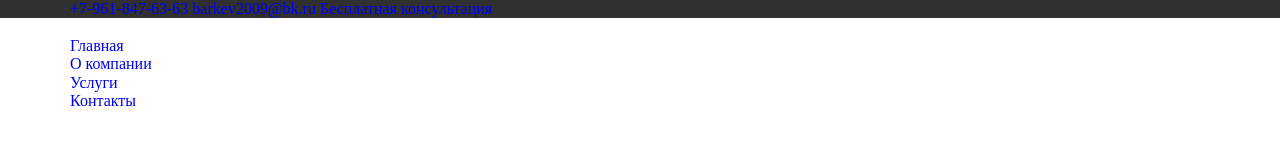
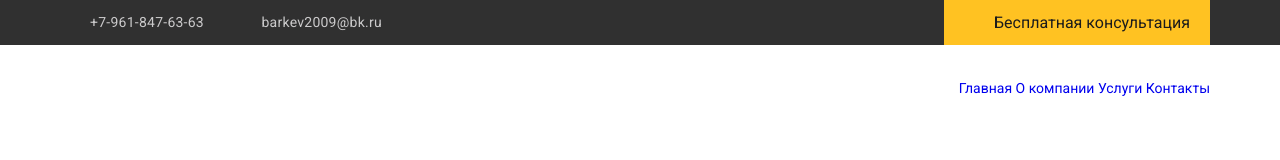
Before and after one commit to barkev2009/landingProject, a plain HTML site: page index.html in a window 1280 px wide. Drawn offline with Linux system fonts and the light colour scheme.

Commit message:
proceeded further with the header

```diff
--- a/css/style.css
+++ b/css/style.css
@@ -7,7 +7,8 @@ a {
     display: inline-block;
 }
 
-ul, li {
+ul,
+li {
     list-style: none;
     margin: 0;
     padding: 0;
@@ -20,9 +21,63 @@ ul, li {
 }
 
 body {
+    font-family: 'PT Serif', serif;
+    /* font-family: 'Roboto', sans-serif; */
+    font-weight: 400;
+    font-size: 14px;
+    line-height: 18px;
+    color: #5e5e5e;
+}
 
+header {
+    font-family: 'Roboto', sans-serif;
 }
 
 .header__top {
     background-color: #303030;
 }
+
+.header__btn {
+    float: right;
+    line-height: 36px;
+    font-family: 'Roboto', sans-serif;
+    color: #1b1b1b;
+    background-color: #ffc222;
+    padding: 5px 20px 4px 50px;
+    font-size: 16px;
+}
+
+.header__contacts::after {
+    content: '';
+    clear: both;
+    display: block;
+}
+
+.header__phone,
+.header__email {
+    color: #cbcacb;
+    letter-spacing: 0.25px;
+    line-height: 45px;
+}
+
+.header__phone {
+    padding-left: 20px;
+    padding-right: 30px;
+}
+
+.header__email {
+    padding-left: 24px;
+}
+
+.header__content {
+    padding: 34px 0px 23px;
+}
+
+.header__content-inner {
+    display: flex;
+    justify-content: space-between;
+}
+
+.menu li {
+    display: inline-block;
+}
--- a/index.html
+++ b/index.html
@@ -6,6 +6,10 @@
     <meta http-equiv="X-UA-Compatible" content="IE=edge">
     <meta name="viewport" content="width=device-width, initial-scale=1.0">
     <title>Document</title>
+    <link rel="preconnect" href="https://fonts.googleapis.com">
+    <link rel="preconnect" href="https://fonts.gstatic.com" crossorigin>
+    <link href="https://fonts.googleapis.com/css2?family=PT+Serif:wght@400;700&family=Roboto:wght@100;400&display=swap"
+        rel="stylesheet">
     <link rel="stylesheet" href="css/normalize.css">
     <link rel="stylesheet" href="css/style.css">
 </head>
@@ -14,13 +18,16 @@
     <header class="header">
         <div class="header__top">
             <div class="container">
-                <a href="#">+7-961-847-63-63</a>
-                <a href="#">barkev2009@bk.ru</a>
-                <a href="#">Бесплатная консультация</a>
+                <div class="header__contacts">
+                    <a class="header__phone" href="tel:79618476363">+7-961-847-63-63</a>
+                    <a class="header__email" href="#">barkev2009@bk.ru</a>
+                    <a class="header__btn" href="#">Бесплатная консультация</a>
+                </div>
             </div>
         </div>
         <div class="header__content">
             <div class="container">
+                <div class="header__content-inner">
                     <div class="header__logo">
                         <a href="#">
                             <img src="img/logo.png" alt="">
@@ -36,6 +43,7 @@
                     </nav>
                 </div>
             </div>
+        </div>
     </header>
 </body>
 
```
Lines whose indentation alone changed are shown as unchanged.
